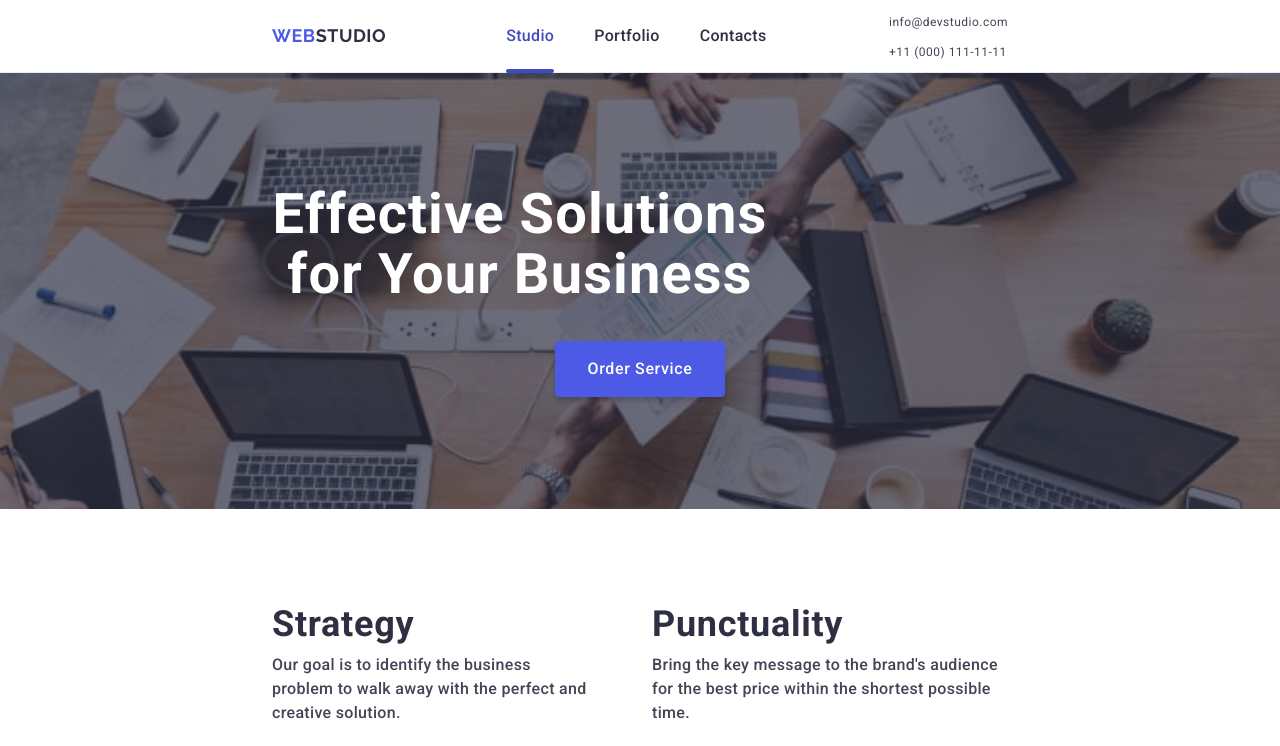
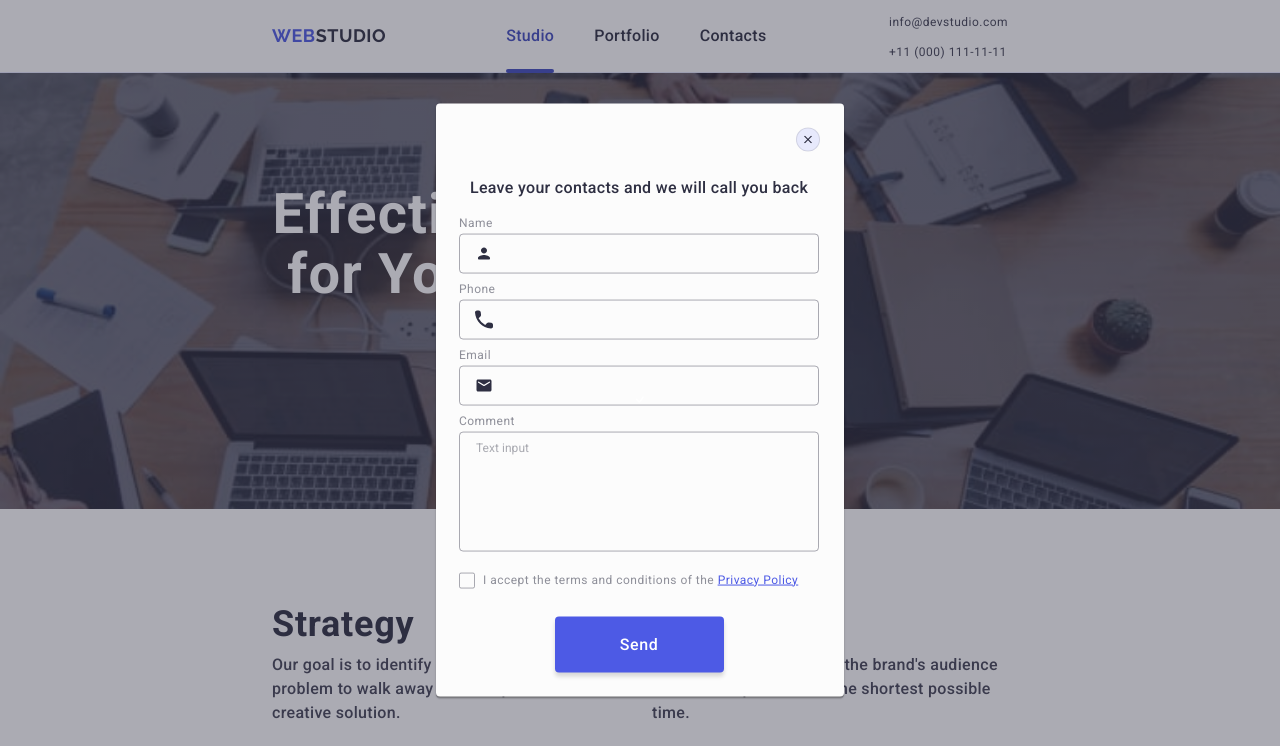
Before and after one commit to ouemdzi/goit-markup-hw-06, a plain HTML site: page index.html in a window 1280 px wide. Shown: the top 746 px of the page. Drawn offline with nearby package versions, Linux system fonts and the light colour scheme.

Commit message:
modal-tablet-done

```diff
--- a/css/media.css
+++ b/css/media.css
@@ -137,9 +137,6 @@
     padding: 0;
   }
 
-  .footer-left {
-  }
-
   .footer-logo {
     align-self: flex-start;
   }
@@ -157,9 +154,6 @@
     text-align: left;
   }
 
-  .socials-item {
-  }
-
   .form-div {
     display: inline-block;
   }
@@ -171,4 +165,13 @@
   }
 
   /* -------------------FORM----------------- */
+
+  .modal {
+    width: 408px;
+    padding: 72px 25px 24px 23px;
+  }
+
+  .modal-text {
+    margin-bottom: 16px;
+  }
 }
--- a/css/styles.css
+++ b/css/styles.css
@@ -775,7 +775,7 @@ img {
 
 .modal {
   /* width: 408px; */
-  min-width: 288px;
+  width: 288px;
   border-radius: 4px;
   background-color: #fcfcfc;
   box-shadow: 0px 1px 1px 0px rgba(0, 0, 0, 0.14),
@@ -852,9 +852,8 @@ img {
 }
 
 .modal-input {
-  /* width: 100%; */
-  min-width: 256px;
-  min-height: 40px;
+  width: 100%;
+  height: 40px;
   border-radius: 4px;
   border: 1px solid rgba(46, 47, 66, 0.4);
   background-color: transparent;
--- a/index.html
+++ b/index.html
@@ -565,7 +565,7 @@
         </form>
       </div>
     </footer>
-    <div class="backdrop visually-hidden">
+    <div class="backdrop is-open">
       <div class="modal">
         <button type="button" class="close-btn">
           <svg class="close-svg" width="8" height="8">
```
